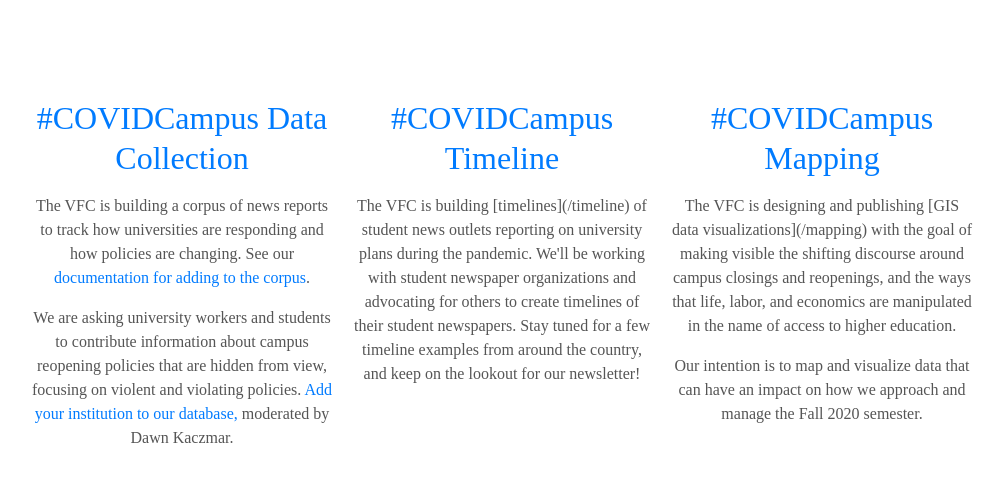
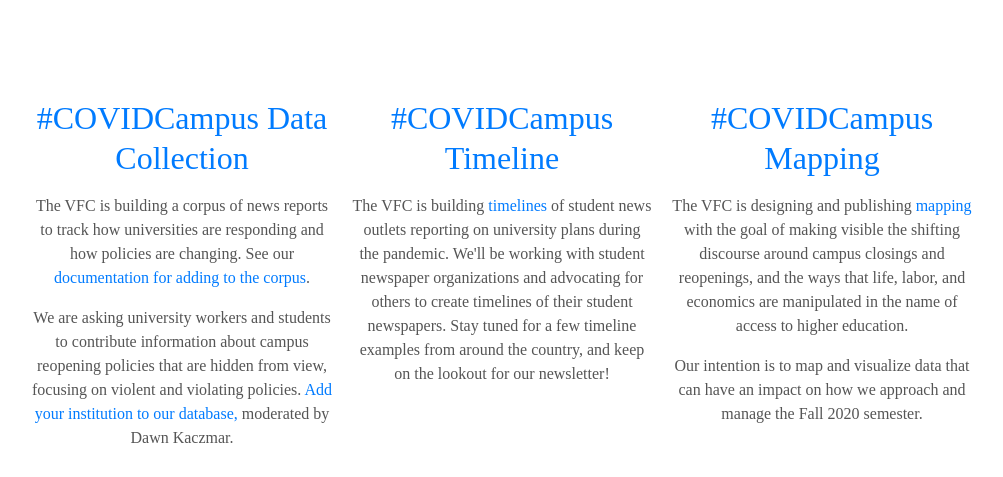
Before and after one commit to visionary-futures-collective/covid19, a Jekyll site: the page built from index.html, in a window 1280 px wide and 900 px high, scrolled down 1596 px, cut to the strip 91-568 px from the top of the window. Shown: the whole strip, without its empty margins (138-1141 px from the left). Built offline with Jekyll 4.4.1, drawn with Linux system fonts in a browser that asks for light colours; some web fonts are replaced.

Commit message:
fixing links

```diff
--- a/index.html
+++ b/index.html
@@ -40,11 +40,11 @@ permalink: '/'
   </div>
   <div class="tech">
     <h2><a href="https://visionary-futures-collective.github.io/covid19/timeline">#COVIDCampus Timeline</a></h2>
-    <p>The VFC is building [timelines](/timeline) of student news outlets reporting on university plans during the pandemic. We'll be working with student newspaper organizations and advocating for others to create timelines of their student newspapers. Stay tuned for a few timeline examples from around the country, and keep on the lookout for our newsletter!</p>
+    <p>The VFC is building <a href="https://visionary-futures-collective.github.io/covid19/timeline">timelines</a> of student news outlets reporting on university plans during the pandemic. We'll be working with student newspaper organizations and advocating for others to create timelines of their student newspapers. Stay tuned for a few timeline examples from around the country, and keep on the lookout for our newsletter!</p>
   </div>
   <div class="tech">
     <h2><a href="https://visionary-futures-collective.github.io/covid19/mapping">#COVIDCampus Mapping</a></h2>
-	<p>The VFC is designing and publishing [GIS data visualizations](/mapping) with the goal of making visible the shifting discourse around campus closings and reopenings, and the ways that life, labor, and economics are manipulated in the name of access to higher education. </p>
+	<p>The VFC is designing and publishing <a href="https://visionary-futures-collective.github.io/covid19/mapping">mapping</a> with the goal of making visible the shifting discourse around campus closings and reopenings, and the ways that life, labor, and economics are manipulated in the name of access to higher education. </p>
 	<p> Our intention is to map and visualize data that can have an impact on how we approach and manage the Fall 2020 semester.</p>
   </div>
   </div>
```
